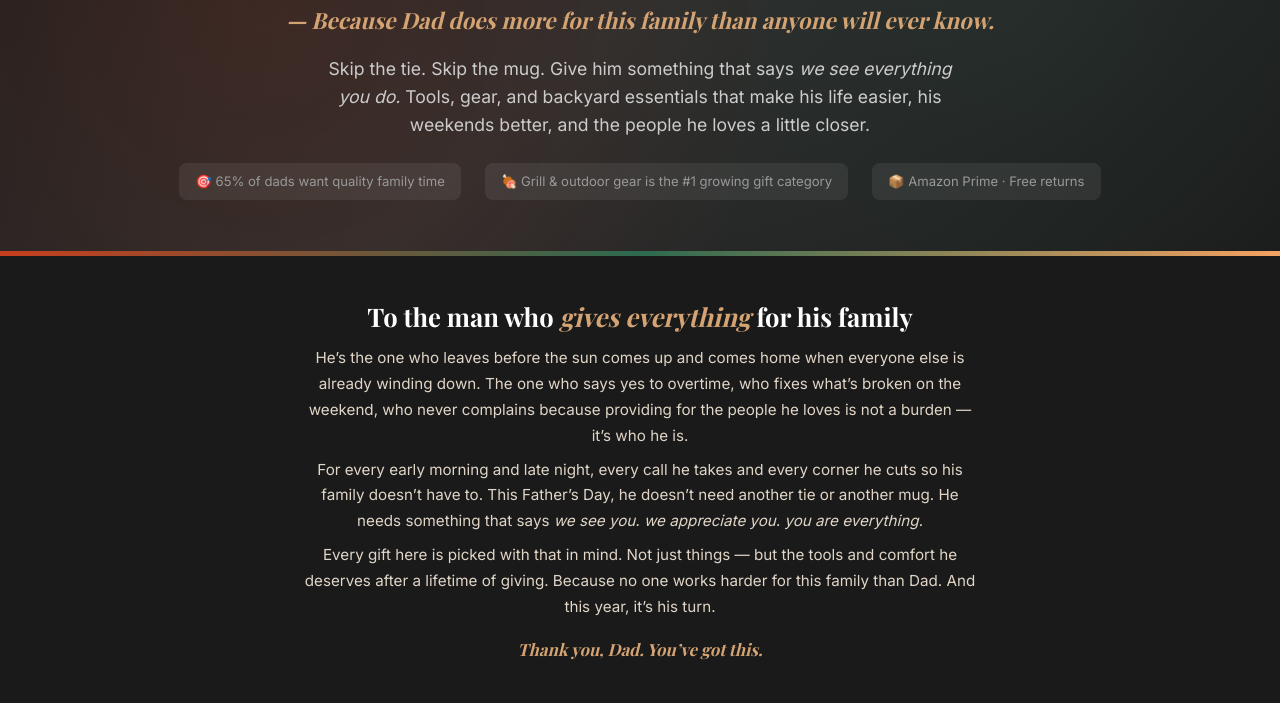
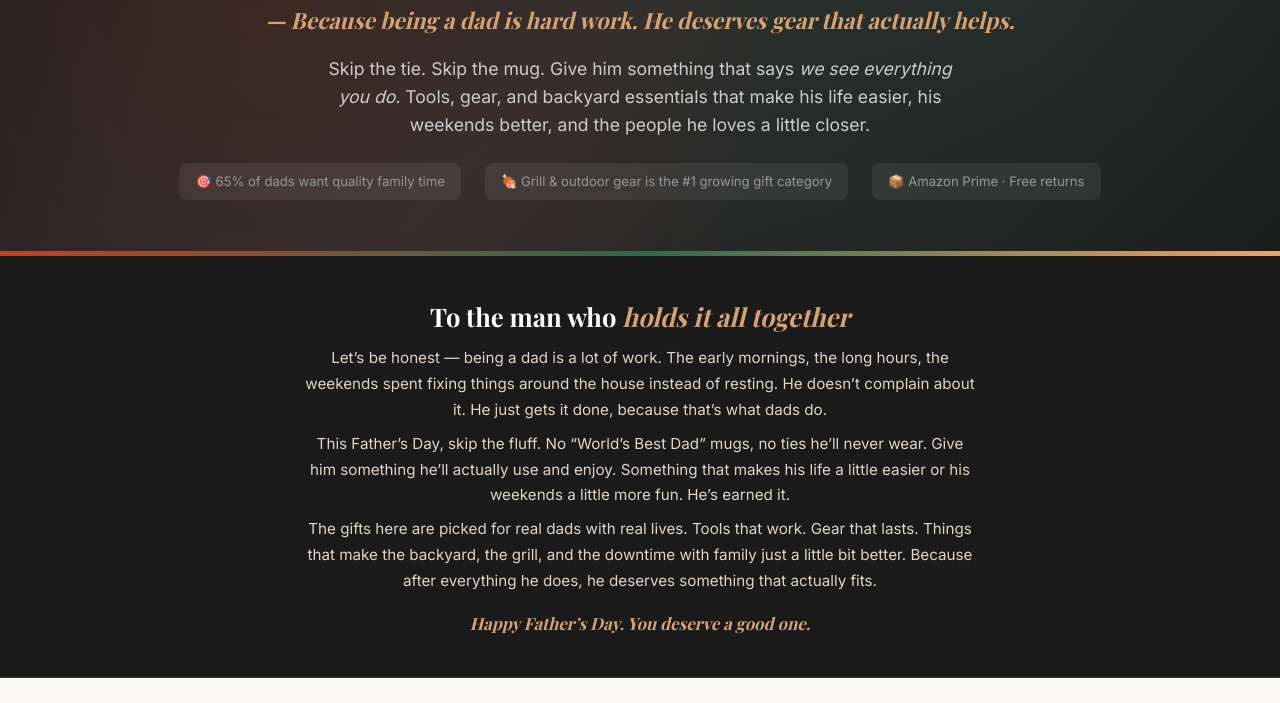
Before and after one commit to mtr587/fathers-day-grill-guide, a plain HTML site: page index.html in a window 1280 px wide. Shown: the part 249-952 px from the top of the page. Drawn offline with nearby package versions, Linux system fonts and the light colour scheme; a web font is replaced by a local one.

Commit message:
Tone down tribute text, make it more grounded and real

```diff
--- a/index.html
+++ b/index.html
@@ -108,7 +108,7 @@ footer a{color:#aaa;text-decoration:underline}
 <div class="container">
 <div class="hero-badge">🔥 Father’s Day 2025 Gift Guide</div>
 <h1>The Gifts He Deserves,<br>The Gear He’ll Love</h1>
-<div class="subtitle">— Because Dad does more for this family than anyone will ever know.</div>
+<div class="subtitle">— Because being a dad is hard work. He deserves gear that actually helps.</div>
 <p>Skip the tie. Skip the mug. Give him something that says <em>we see everything you do.</em> Tools, gear, and backyard essentials that make his life easier, his weekends better, and the people he loves a little closer.</p>
 <div class="hero-stats">
 <span>🎯 65% of dads want quality family time</span>
@@ -120,11 +120,11 @@ footer a{color:#aaa;text-decoration:underline}
 
 <section class="tribute">
 <div class="container">
-<h2>To the man who <em>gives everything</em> for his family</h2>
-<p>He’s the one who leaves before the sun comes up and comes home when everyone else is already winding down. The one who says yes to overtime, who fixes what’s broken on the weekend, who never complains because providing for the people he loves is not a burden — it’s who he is.</p>
-<p>For every early morning and late night, every call he takes and every corner he cuts so his family doesn’t have to. This Father’s Day, he doesn’t need another tie or another mug. He needs something that says <em>we see you. we appreciate you. you are everything.</em></p>
-<p>Every gift here is picked with that in mind. Not just things — but the tools and comfort he deserves after a lifetime of giving. Because no one works harder for this family than Dad. And this year, it’s his turn.</p>
-<div class="tagline">Thank you, Dad. You’ve got this.</div>
+<h2>To the man who <em>holds it all together</em></h2>
+<p>Let’s be honest — being a dad is a lot of work. The early mornings, the long hours, the weekends spent fixing things around the house instead of resting. He doesn’t complain about it. He just gets it done, because that’s what dads do.</p>
+<p>This Father’s Day, skip the fluff. No “World’s Best Dad” mugs, no ties he’ll never wear. Give him something he’ll actually use and enjoy. Something that makes his life a little easier or his weekends a little more fun. He’s earned it.</p>
+<p>The gifts here are picked for real dads with real lives. Tools that work. Gear that lasts. Things that make the backyard, the grill, and the downtime with family just a little bit better. Because after everything he does, he deserves something that actually fits.</p>
+<div class="tagline">Happy Father’s Day. You deserve a good one.</div>
 </div>
 </section>
 
```
Also changed, not shown: 1 other file.
